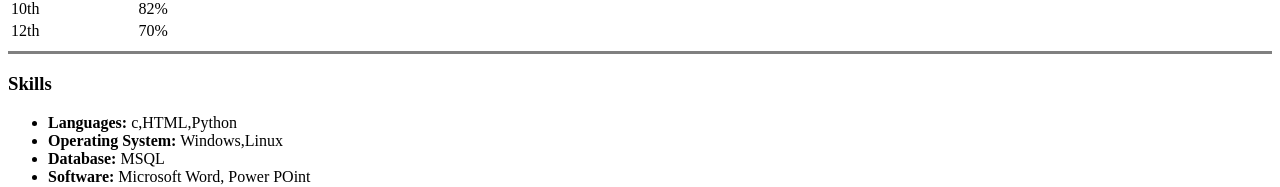
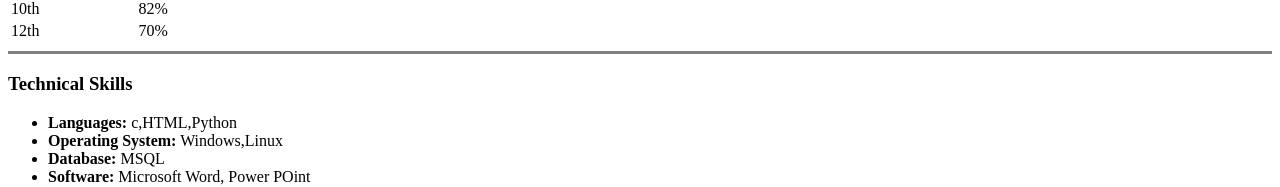
Before and after one commit to Anuragk-kumar/cv, a plain HTML site: page index.html in a window 1280 px wide. Shown: the part 631-818 px from the top of the page. Drawn offline with Linux system fonts and the light colour scheme.

Commit message:
Update index.html

```diff
--- a/index.html
+++ b/index.html
@@ -60,7 +60,7 @@
   </table>
   <hr size="3" noshade>
 
-  <h3>Skills</h3>
+  <h3>Technical Skills</h3>
   <ul>
     <li><strong> Languages:</strong> c,HTML,Python</li>
     <li><strong>Operating System:</strong> Windows,Linux</li>
```
